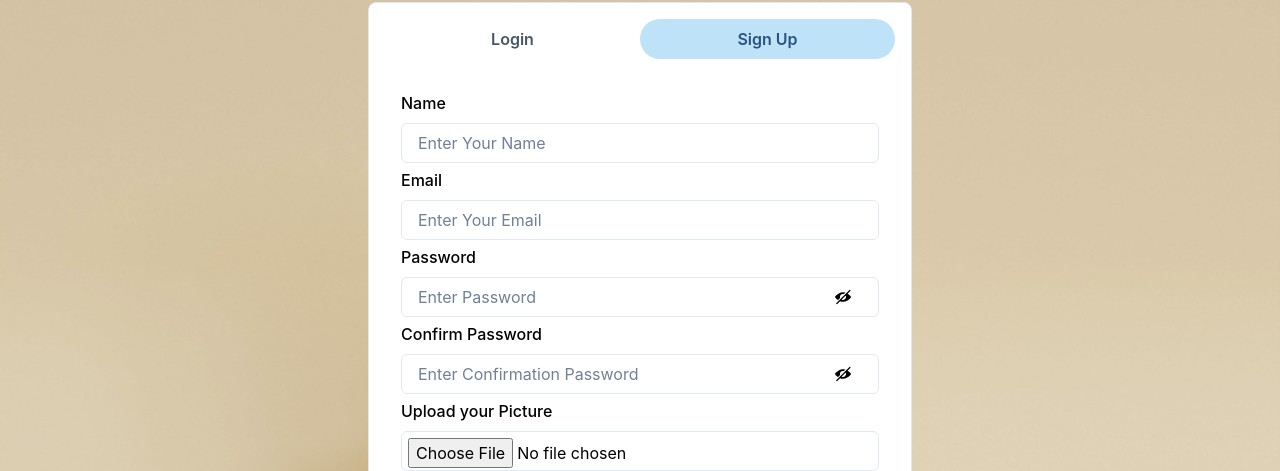
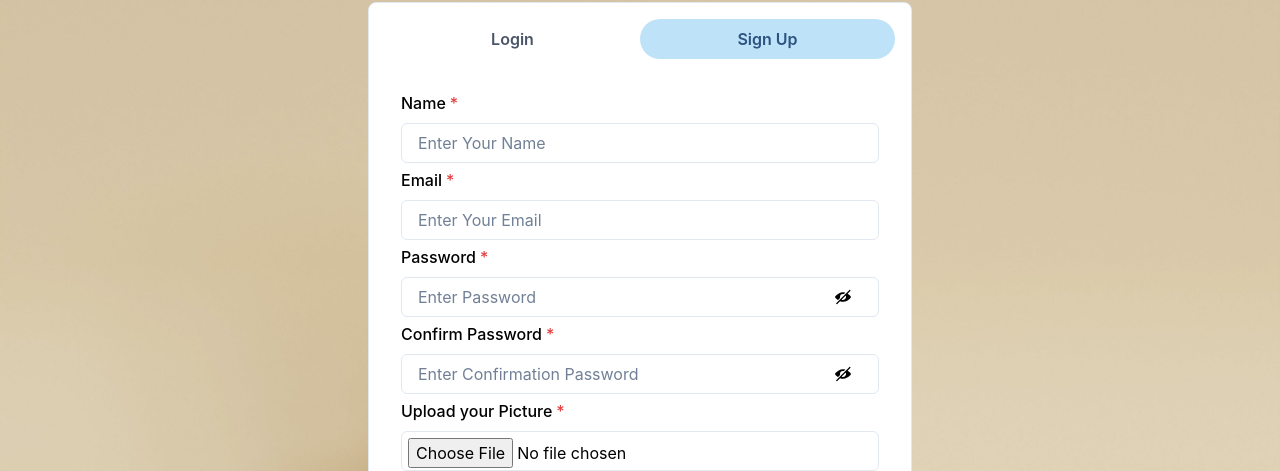
Before and after one commit to chaliseSushant/chat-app, a React (Create React App) app in the folder frontend/: page / in a window 1280 px wide. Both pictures are taken after a click on the tab "Sign Up". Shown: the part 133-604 px from the top of the page. Built offline with nearby package versions, Linux system fonts and the light colour scheme.

Commit message:
Added required attributes to the form controls in sign up

```diff
--- a/frontend/src/components/Auth/Signup.js
+++ b/frontend/src/components/Auth/Signup.js
@@ -114,21 +114,21 @@ const Signup = () => {
   };
   return (
     <VStack spacing="5px">
-      <FormControl>
+      <FormControl isRequired id="name">
         <FormLabel id="name">Name</FormLabel>
         <Input
           placeholder="Enter Your Name"
           onChange={(e) => setName(e.target.value)}
         />
       </FormControl>
-      <FormControl>
+      <FormControl isRequired id="email">
         <FormLabel>Email</FormLabel>
         <Input
           placeholder="Enter Your Email"
           onChange={(e) => setEmail(e.target.value)}
         />
       </FormControl>
-      <FormControl>
+      <FormControl isRequired id="password">
         <FormLabel>Password</FormLabel>
         <InputGroup>
           <Input
@@ -145,7 +145,7 @@ const Signup = () => {
           </InputRightElement>
         </InputGroup>
       </FormControl>
-      <FormControl>
+      <FormControl id="confirm_password" isRequired>
         <FormLabel>Confirm Password</FormLabel>
         <InputGroup>
           <Input
@@ -162,7 +162,7 @@ const Signup = () => {
           </InputRightElement>
         </InputGroup>
       </FormControl>
-      <FormControl id="picture">
+      <FormControl id="picture" isRequired>
         <FormLabel>Upload your Picture</FormLabel>
         <Input
           type="file"
```
